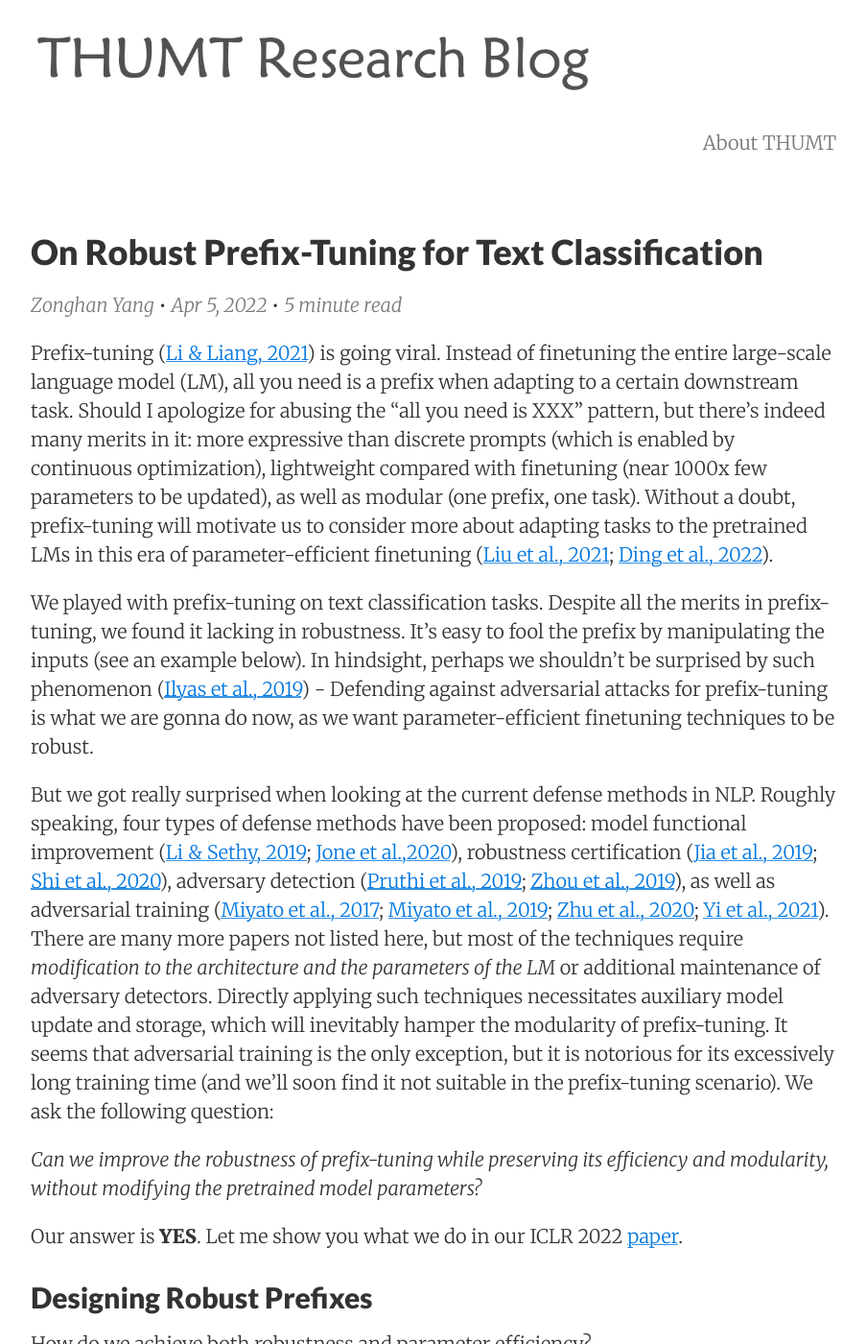
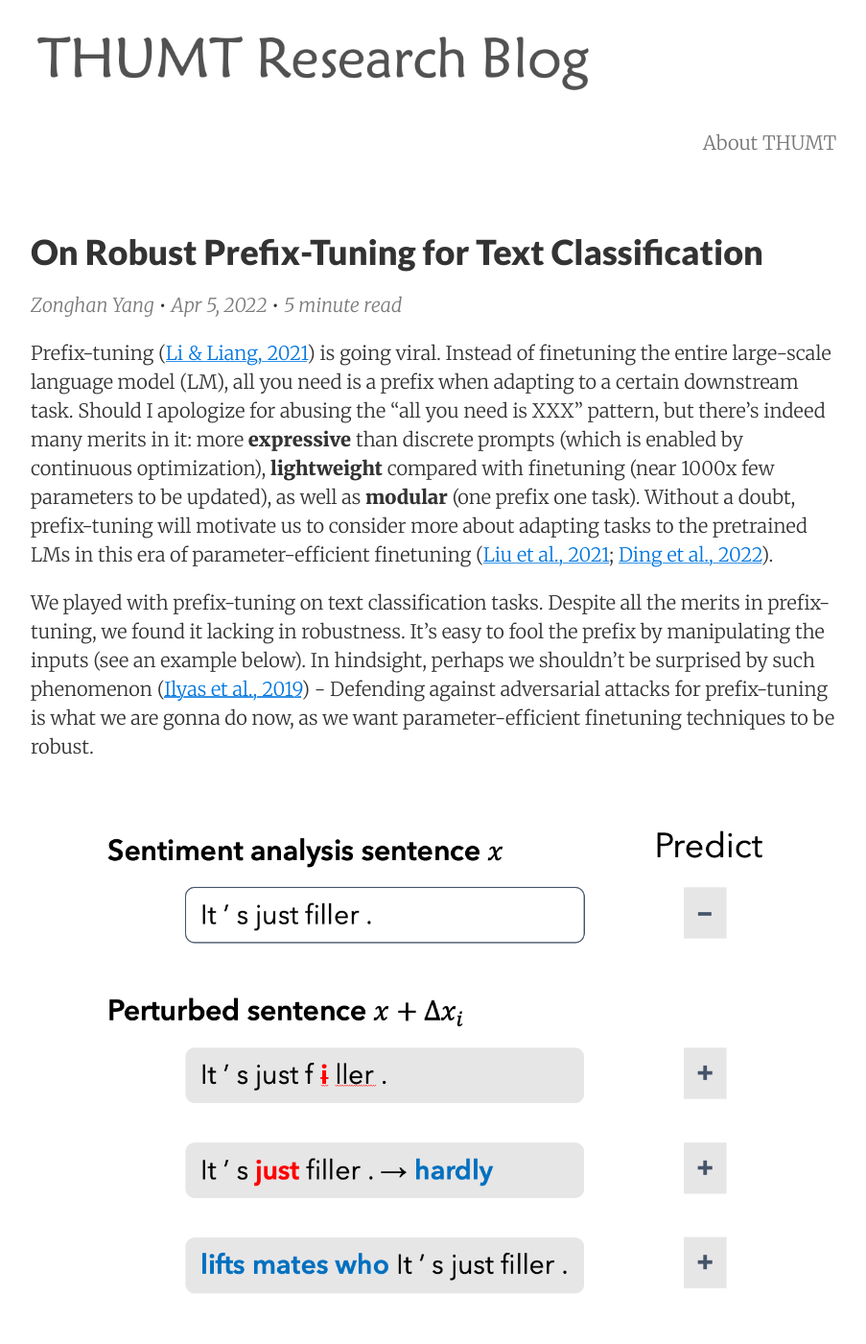
Before and after one commit to thumtblog/thumtblog.github.io, a Jekyll site: the page built from _posts/2022-04-05-robust-prefix-tuning.md, in a window 1280 px wide and 1400 px high. Shown: the whole window at 96% size, without its empty margins (188-1091 px from the left). Built offline with Jekyll 4.4.1, drawn with Linux system fonts in a browser that asks for light colours; nearby versions of some CDN libraries; formulas are drawn with MathJax 3; comment, search, counter and statistics services are not loaded; some of the changed text lies outside the part shown.

Commit message:
add robust-prefix-tuning

```diff
--- a/_posts/2022-04-05-robust-prefix-tuning.md
+++ b/_posts/2022-04-05-robust-prefix-tuning.md
@@ -7,11 +7,17 @@ summary:    Prefix-tuning lacks robustness, while current defense methods will h
 image:      "/images/robust-prefix-tuning/figure-1-static.png"
 ---
 
-Prefix-tuning ([Li & Liang, 2021](https://arxiv.org/abs/2101.00190)) is going viral. Instead of finetuning the entire large-scale language model (LM), all you need is a prefix when adapting to a certain downstream task. Should I apologize for abusing the "all you need is XXX" pattern, but there's indeed many merits in it: more expressive than discrete prompts (which is enabled by continuous optimization), lightweight compared with finetuning (near 1000x few parameters to be updated), as well as modular (one prefix, one task). Without a doubt, prefix-tuning will motivate us to consider more about adapting tasks to the pretrained LMs in this era of parameter-efficient finetuning ([Liu et al., 2021](https://arxiv.org/abs/2107.13586); [Ding et al., 2022](https://arxiv.org/abs/2203.06904)).
+Prefix-tuning ([Li & Liang, 2021](https://arxiv.org/abs/2101.00190)) is going viral. Instead of finetuning the entire large-scale language model (LM), all you need is a prefix when adapting to a certain downstream task. Should I apologize for abusing the "all you need is XXX" pattern, but there's indeed many merits in it: more **expressive** than discrete prompts (which is enabled by continuous optimization), **lightweight** compared with finetuning (near 1000x few parameters to be updated), as well as **modular** (one prefix one task). Without a doubt, prefix-tuning will motivate us to consider more about adapting tasks to the pretrained LMs in this era of parameter-efficient finetuning ([Liu et al., 2021](https://arxiv.org/abs/2107.13586); [Ding et al., 2022](https://arxiv.org/abs/2203.06904)).
 
 We played with prefix-tuning on text classification tasks. Despite all the merits in prefix-tuning, we found it lacking in robustness. It's easy to fool the prefix by manipulating the inputs (see an example below). In hindsight, perhaps we shouldn't be surprised by such phenomenon ([Ilyas et al., 2019](https://arxiv.org/abs/1905.02175)) - Defending against adversarial attacks for prefix-tuning is what we are gonna do now, as we want parameter-efficient finetuning techniques to be robust.
 
-But we got really surprised when looking at the current defense methods in NLP. Roughly speaking, four types of defense methods have been proposed: model functional improvement ([Li & Sethy, 2019](); [Jone et al.,2020]()), robustness certification ([Jia et al., 2019](); [Shi et al., 2020]()), adversary detection ([Pruthi et al., 2019](); [Zhou et al., 2019]()), as well as adversarial training ([Miyato et al., 2017](); [Miyato et al., 2019](); [Zhu et al., 2020](); [Yi et al., 2021]()). There are many more papers not listed here, but most of the techniques require *modification to the architecture and the parameters of the LM* or additional maintenance of adversary detectors. Directly applying such techniques necessitates auxiliary model update and storage, which will inevitably hamper the modularity of prefix-tuning. It seems that adversarial training is the only exception, but it is notorious for its excessively long training time (and we'll soon find it not suitable in the prefix-tuning scenario). We ask the following question:
+<br>
+<div align="center"><img src="{{ site.url }}/images/robust-prefix-tuning/attack-example.png" width=700></div>
+<br>
+
+But we got really surprised when looking at the current defense methods in NLP. Roughly speaking, four types of defense methods have been proposed: model functional improvement ([Li & Sethy, 2019](); [Jone et al.,2020]()), robustness certification ([Jia et al., 2019](); [Shi et al., 2020]()), adversary detection ([Pruthi et al., 2019](); [Zhou et al., 2019]()), as well as adversarial training ([Miyato et al., 2017](); [Miyato et al., 2019](); [Zhu et al., 2020](); [Yi et al., 2021]()). There are many more papers not listed here, but most of the techniques require *modification to the architecture and the parameters of the LM* or additional maintenance of adversary detectors.
+
+Directly applying such techniques necessitates auxiliary model update and storage, which will inevitably hamper the modularity of prefix-tuning. It seems that adversarial training is the only exception, but it is notorious for its excessively long training time (and we'll soon find it not suitable in the prefix-tuning scenario). We ask the following question:
 
 *Can we improve the robustness of prefix-tuning while preserving its efficiency and modularity, without modifying the pretrained model parameters?*
 
@@ -27,7 +33,9 @@ To answer this question, we first observe how prefix-tuning steers a GPT-style L
 
 So how do we rectify the activation? Recall that prefix-tuning steers the activation of LMs. In the same vein, we can expect a prefix to rectify the erroneous activation when optimized properly. In our work, we propose to tune an another prefix $$P'_\Psi$$ to achieve this during inference, with the original prefix $$P_\theta$$ fixed. We expect the added prefix $$P_\theta + P'_\Psi$$ will steer correct activations under attacks. Now all we need is the additional prefix for robustness: no need to modify the pretrained LM, which preserves the parameter efficiency. To tune the additional prefix $$P'_\Psi$$, we assume that all the correct activations at layer $$j$$ lie on a manifold $$\mathcal{M}^{(j)}$$, and propose to minimize the orthogonal component of an erroneous activation. Our method is illustrated as follows:
 
+<br>
 <div align="center"><img src="{{ site.url }}/images/robust-prefix-tuning/figure-1-static.png" width=700></div>
+<br>
 
 We construct the canonical manifold by PCA to characterize the layerwise activation of the correctly-classified inputs. For the $$j$$-th layer, we obtain a layerwise linear projection matrix $$Q^{(j)}$$. When prompted with $$P_\theta + P'_\Psi$$ (with $$P'_\Psi$$ initialized as $$\mathbf{0}$$), the $$j$$-th layer activation at the output position $$o$$ is $$h_{o}^{(j)}$$, and
 
@@ -56,7 +64,9 @@ TBA soon...
 
 ## Takeaway Message
 
-**We tune an additional prefix** (which preserves the strengths of the original prefix-tuning method) **during inference** (which avoids the computational cost of adversarial training) **to steer correct activation** (refining the representation at the output position in the pretrained LM). Our code is available at [https://github.com/minicheshire/Robust-Prefix-Tuning](https://github.com/minicheshire/Robust-Prefix-Tuning). Future work includes but is not limited to constructing a better canonical manifold, generalizing the method to text generation, etc.
+**We tune an additional prefix** (which preserves the strengths of the original prefix-tuning method) **during inference** (which avoids the computational cost of adversarial training) **to steer correct activation** (refining the representation at the output position in the pretrained LM).
+
+Our code is available at [https://github.com/minicheshire/Robust-Prefix-Tuning](https://github.com/minicheshire/Robust-Prefix-Tuning). Future work includes but is not limited to constructing a better canonical manifold, generalizing the method to text generation, etc.
 
 ## Contact
 For further discussion, please contact: **[Zonghan Yang](https://minicheshire.github.io/)** (*yangzh20@mails.tsinghua.edu.cn*).
```
Also changed, not shown: images/robust-prefix-tuning/attack-example.png (added).
